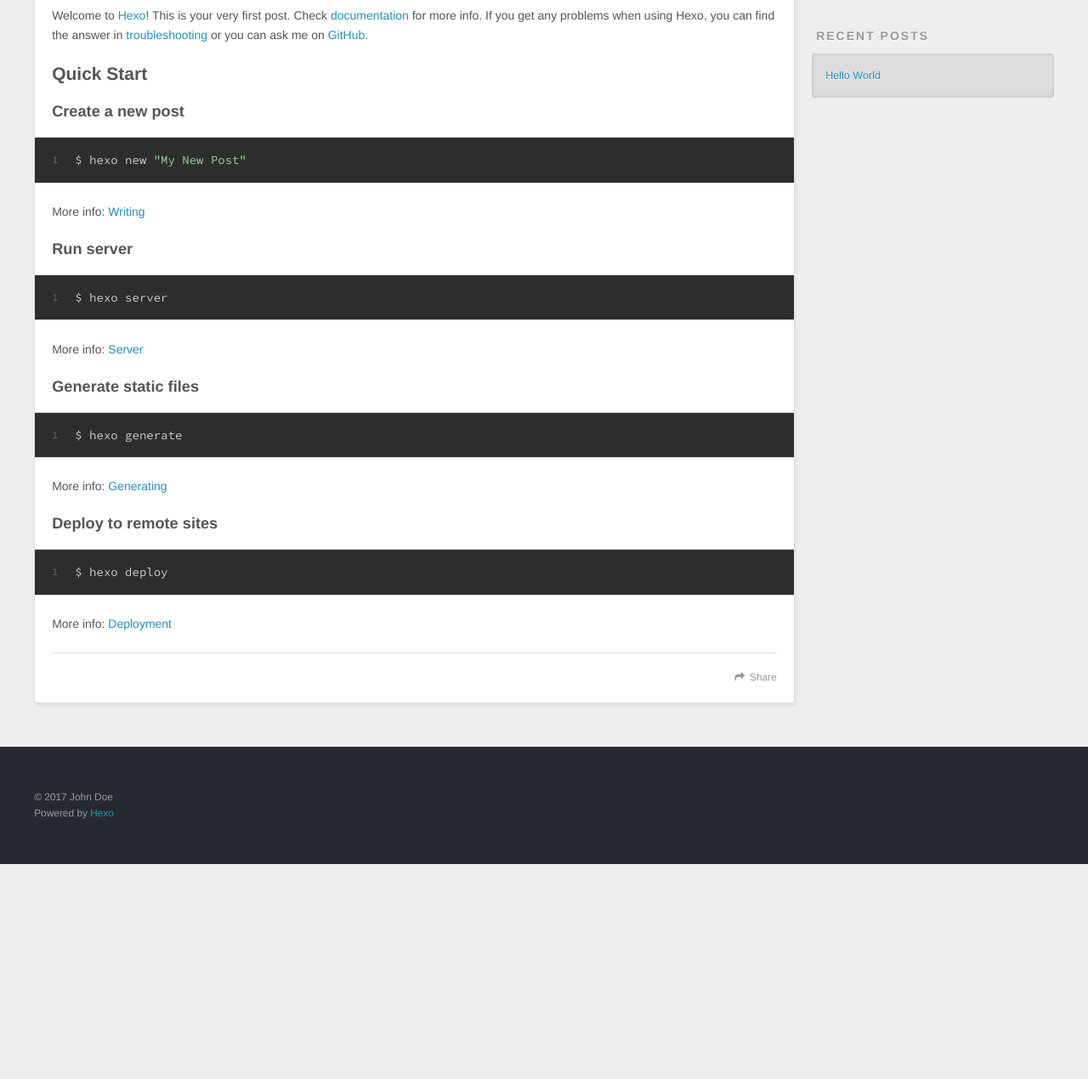
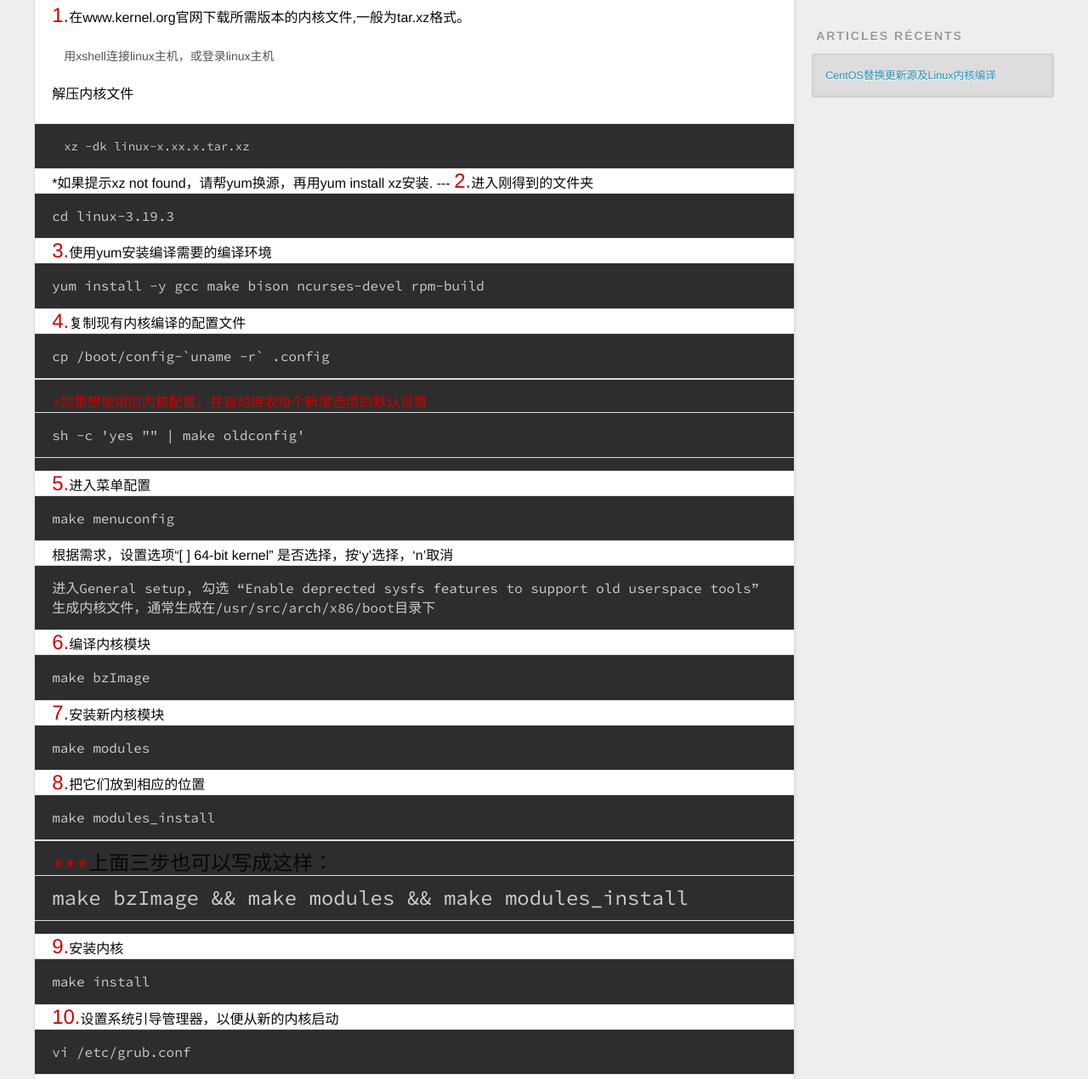
Before and after one commit to xiehezhi/xiehezhi.github.io, a plain HTML site: page index.html in a window 1280 px wide. Shown: the part 446-1716 px from the top of the page at 85% size. Before the commit the page ends 1463 px from the top, so only its background shows below. Drawn offline with nearby package versions, Linux system fonts and the light colour scheme.

Commit message:
Site updated: 2017-06-03 11:54:18

```diff
--- a/index.html
+++ b/index.html
@@ -48,9 +48,9 @@
       </nav>
       <nav id="sub-nav">
 
-          <a id="nav-rss-link" class="nav-icon" href="/atom.xml" title="RSS Feed"></a>
+          <a id="nav-rss-link" class="nav-icon" href="/atom.xml" title="Flux RSS"></a>
 
-        <a id="nav-search-btn" class="nav-icon" title="Search"></a>
+        <a id="nav-search-btn" class="nav-icon" title="Rechercher"></a>
       </nav>
       <div id="search-form-wrap">
         <form action="//google.com/search" method="get" accept-charset="UTF-8" class="search-form"><input type="search" name="q" class="search-form-input" placeholder="Search"><button type="submit" class="search-form-submit">&#xF002;</button><input type="hidden" name="sitesearch" value="http://yoursite.com"></form>
@@ -61,10 +61,10 @@
       <div class="outer">
         <section id="main">
 
-    <article id="post-hello-world" class="article article-type-post" itemscope itemprop="blogPost">
+    <article id="post-linuxn内核升级" class="article article-type-post" itemscope itemprop="blogPost">
   <div class="article-meta">
-    <a href="/2017/06/03/hello-world/" class="article-date">
-  <time datetime="2017-06-03T02:27:44.685Z" itemprop="datePublished">2017-06-03</time>
+    <a href="/2017/06/03/linuxn内核升级/" class="article-date">
+  <time datetime="2017-06-03T02:51:08.000Z" itemprop="datePublished">2017-06-03</time>
 </a>
 
   </div>
@@ -75,7 +75,7 @@
 
 
     <h1 itemprop="name">
-      <a class="article-title" href="/2017/06/03/hello-world/">Hello World</a>
+      <a class="article-title" href="/2017/06/03/linuxn内核升级/">CentOS替换更新源及Linux内核编译</a>
     </h1>
 
 
@@ -83,20 +83,72 @@
 
     <div class="article-entry" itemprop="articleBody">
 
-        <p>Welcome to <a href="https://hexo.io/" target="_blank" rel="external">Hexo</a>! This is your very first post. Check <a href="https://hexo.io/docs/" target="_blank" rel="external">documentation</a> for more info. If you get any problems when using Hexo, you can find the answer in <a href="https://hexo.io/docs/troubleshooting.html" target="_blank" rel="external">troubleshooting</a> or you can ask me on <a href="https://github.com/hexojs/hexo/issues" target="_blank" rel="external">GitHub</a>.</p>
-<h2 id="Quick-Start"><a href="#Quick-Start" class="headerlink" title="Quick Start"></a>Quick Start</h2><h3 id="Create-a-new-post"><a href="#Create-a-new-post" class="headerlink" title="Create a new post"></a>Create a new post</h3><figure class="highlight bash"><table><tr><td class="gutter"><pre><div class="line">1</div></pre></td><td class="code"><pre><div class="line">$ hexo new <span class="string">"My New Post"</span></div></pre></td></tr></table></figure>
-<p>More info: <a href="https://hexo.io/docs/writing.html" target="_blank" rel="external">Writing</a></p>
-<h3 id="Run-server"><a href="#Run-server" class="headerlink" title="Run server"></a>Run server</h3><figure class="highlight bash"><table><tr><td class="gutter"><pre><div class="line">1</div></pre></td><td class="code"><pre><div class="line">$ hexo server</div></pre></td></tr></table></figure>
-<p>More info: <a href="https://hexo.io/docs/server.html" target="_blank" rel="external">Server</a></p>
-<h3 id="Generate-static-files"><a href="#Generate-static-files" class="headerlink" title="Generate static files"></a>Generate static files</h3><figure class="highlight bash"><table><tr><td class="gutter"><pre><div class="line">1</div></pre></td><td class="code"><pre><div class="line">$ hexo generate</div></pre></td></tr></table></figure>
-<p>More info: <a href="https://hexo.io/docs/generating.html" target="_blank" rel="external">Generating</a></p>
-<h3 id="Deploy-to-remote-sites"><a href="#Deploy-to-remote-sites" class="headerlink" title="Deploy to remote sites"></a>Deploy to remote sites</h3><figure class="highlight bash"><table><tr><td class="gutter"><pre><div class="line">1</div></pre></td><td class="code"><pre><div class="line">$ hexo deploy</div></pre></td></tr></table></figure>
-<p>More info: <a href="https://hexo.io/docs/deployment.html" target="_blank" rel="external">Deployment</a></p>
+        <p><font color="#cd0000" size="5">1.<font color="080808" size="3">在www.kernel.org官网下载所需版本的内核文件,一般为tar.xz格式。</font></font></p>
+<p>&emsp;用xshell连接linux主机，或登录linux主机</p>
+<p><font color="080808" size="3">解压内核文件</font></p>
+<pre>
+&emsp;xz -dk linux-x.xx.x.tar.xz
+</pre>
+<font color="080808" size="3">*如果提示xz not found，请帮yum换源，再用yum install xz安装.
+---
+<font color="#cd0000" size="5">2.<font color="#080808" size="3">进入刚得到的文件夹
+<pre>
+cd linux-3.19.3
+</pre>
+<font color="#cd0000" size="5">3.<font color="#080808" size="3">使用yum安装编译需要的编译环境
+<pre>
+yum install -y gcc make bison ncurses-devel rpm-build
+</pre>
+<font color="#cd0000" size="5">4.<font color="#080808" size="3">复制现有内核编译的配置文件
+<pre>
+cp /boot/config-`uname -r` .config
+</pre><pre>
+<font color="#cd0000" size="3">*如果想使用旧内核配置，并自动接收每个新增选项的默认设置
+<pre>
+sh -c 'yes "" | make oldconfig'
+</pre></font></pre>
+<font color="#cd0000" size="5">5.<font color="#080808" size="3">进入菜单配置
+<pre>
+make menuconfig
+</pre>
+根据需求，设置选项“[ ] 64-bit kernel” 是否选择，按‘y’选择，‘n’取消<pre>
+进入General setup, 勾选 “Enable deprected sysfs features to support old userspace tools”
+生成内核文件，通常生成在/usr/src/arch/x86/boot目录下
+</pre>
+<font color="#cd0000" size="5">6.<font color="#080808" size="3">编译内核模块<pre>make bzImage</pre>
+<font color="#cd0000" size="5">7.<font color="#080808" size="3">安装新内核模块<pre>make modules</pre>
+<font color="#cd0000" size="5">8.<font color="#080808" size="3">把它们放到相应的位置<pre>
+make modules_install
+</pre>
+<pre>
+<font color="#cd0000" size="5">***<font color="#080808">上面三步也可以写成这样：
+<pre>
+make bzImage && make modules && make modules_install
+</pre></font></font></pre>
+<font color="#cd0000" size="5">9.<font color="#080808" size="3">安装内核<pre>
+make install
+</pre>
+<font color="#cd0000" size="5">10.<font color="#080808" size="3">设置系统引导管理器，以便从新的内核启动<pre>
+vi /etc/grub.conf   </pre>
+//将default=1改为default=0,保存退出
 
+<font color="cd0000" size="3">11.<font color="#080808" size="3">最后重启系统<pre>
+reboot</pre>
+验证内核版本<pre>
+uname -a
+</pre>
+<font color="#cd0000" size="3">！！！<font color="#080808" size="3"><pre>以上任一编译过程出现错误需重新编译！！！
+先执行！清除安装过程中的临时文件</pre>
+<pre>make mrproper
+//make clean</pre>
+并再重复编译步骤。
+<pre>
+yum install openssl–devel
+yum install elfutils-libelf-devel</pre></font></font></font></font></font></font></font></font></font></font></font></font></font></font></font></font></font></font></font></font></font></font></font>
 
     </div>
     <footer class="article-footer">
-      <a data-url="http://yoursite.com/2017/06/03/hello-world/" data-id="cj3gqsti1000078wd1biulb63" class="article-share-link">Share</a>
+      <a data-url="http://yoursite.com/2017/06/03/linuxn内核升级/" data-id="cj3gqv9hn0000e0wdojumaod8" class="article-share-link">Partager</a>
 
 
     </footer>
@@ -131,12 +183,12 @@
 
 
   <div class="widget-wrap">
-    <h3 class="widget-title">Recent Posts</h3>
+    <h3 class="widget-title">Articles récents</h3>
     <div class="widget">
       <ul>
 
           <li>
-            <a href="/2017/06/03/hello-world/">Hello World</a>
+            <a href="/2017/06/03/linuxn内核升级/">CentOS替换更新源及Linux内核编译</a>
           </li>
 
       </ul>
@@ -152,7 +204,7 @@
   <div class="outer">
     <div id="footer-info" class="inner">
       &copy; 2017 John Doe<br>
-      Powered by <a href="http://hexo.io/" target="_blank">Hexo</a>
+      Propulsé by <a href="http://hexo.io/" target="_blank">Hexo</a>
     </div>
   </div>
 </footer>
```
Also changed, not shown: 2017/06/03/linuxn内核升级/index.html (+16 -20 lines), archives/2017/06/index.html (+8 -8 lines), archives/2017/index.html (+8 -8 lines), archives/index.html (+8 -8 lines).
